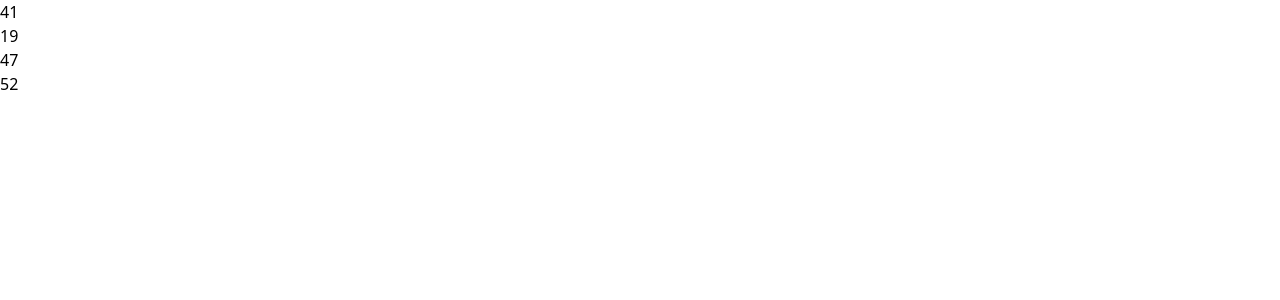
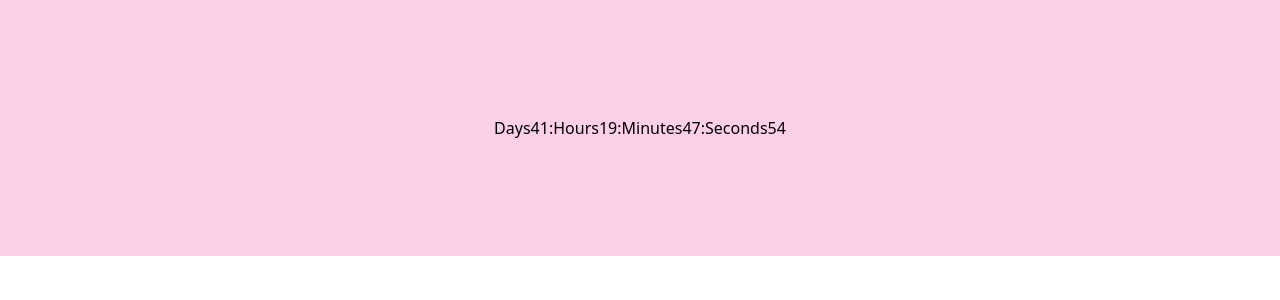
Before and after one commit to KodeIva/birthday-countdown, a React (Create React App) app: page / in a window 1280 px wide. Shown: the top 300 px of the page. Built offline with nearby package versions, Linux system fonts and the light colour scheme.

Commit message:
Added styling to main div

```diff
--- a/src/components/Countdown.js
+++ b/src/components/Countdown.js
@@ -32,12 +32,21 @@ const Countdown = ({birthday}) => {
           setIsBirthday(true)
        }
       },1000)
+      return () => clearInterval(timer)
+
     },[birthday])
   return (
-    <div>
+    <div className='flex w-full h-64 justify-center items-center bg-pink-200'>
+      <h2>Days</h2>
       <h1>{days}</h1>
+      <span>: </span>
+      <h2>Hours</h2>
       <h1>{hours}</h1>
+      <span>:</span>
+      <h2>Minutes</h2>
       <h1>{minutes}</h1>
+      <span>:</span>
+      <h2>Seconds</h2>
       <h1>{seconds}</h1>
     </div>
   )
```
